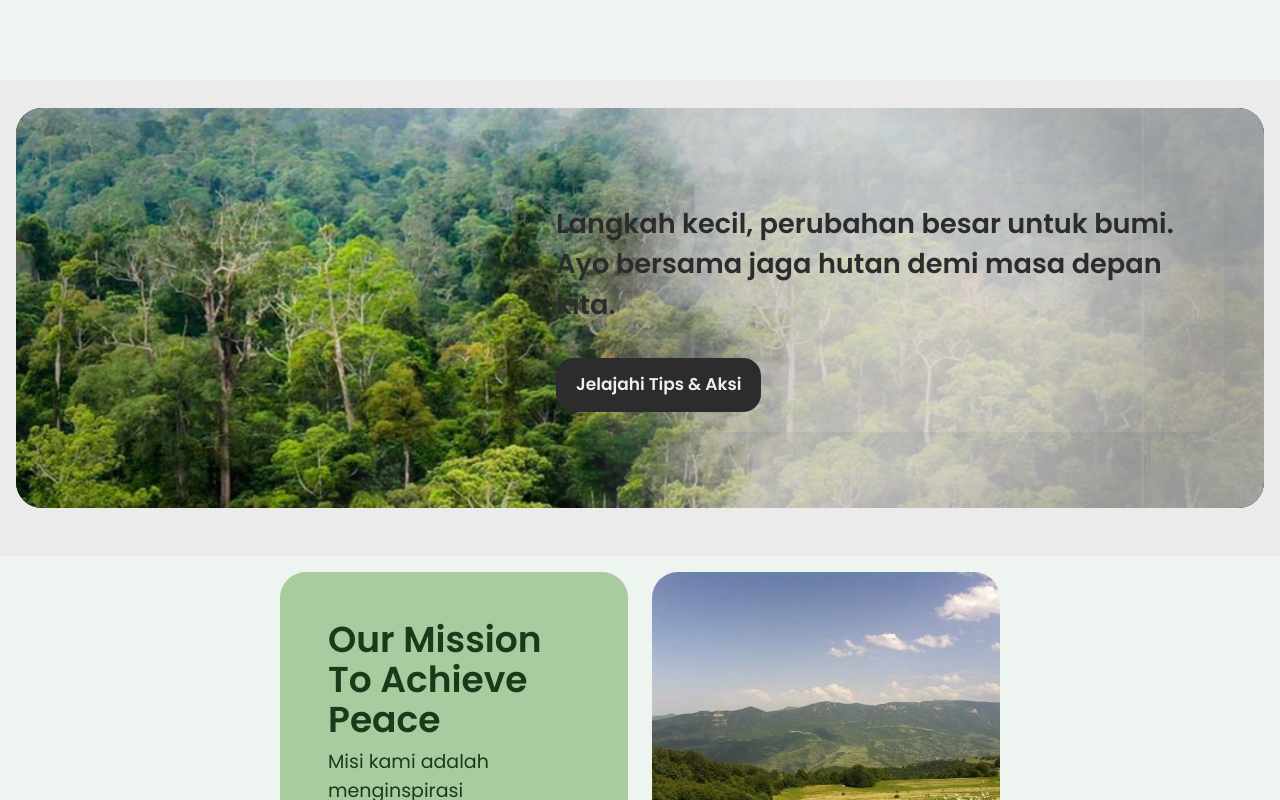
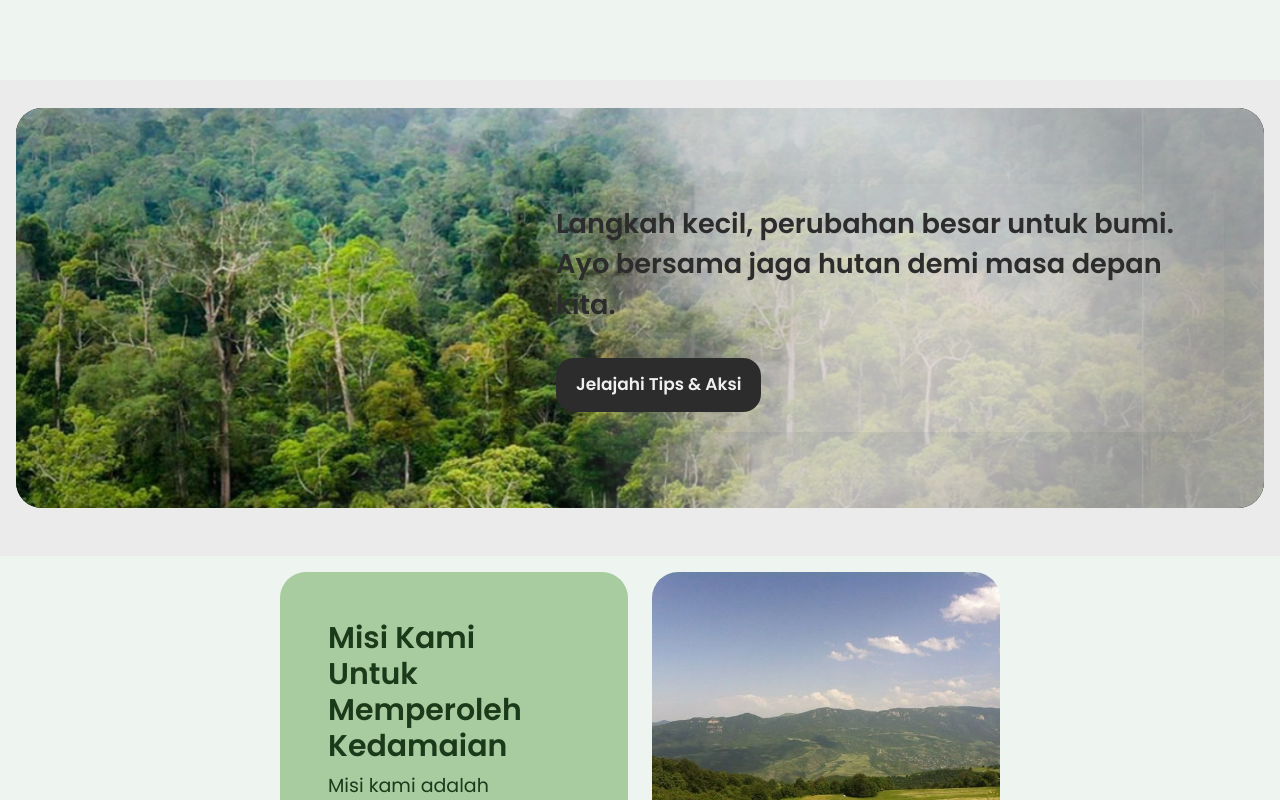
Before and after one commit to excyuef/Peduli-Bumi-Web-Adiwiyata, a React (Vite) app: page / in a window 1280 px wide. Shown: the top 800 px of the page. Built offline with nearby package versions, Linux system fonts and the light colour scheme.

Commit message:
ubah dikit

```diff
--- a/src/pages/Home.jsx
+++ b/src/pages/Home.jsx
@@ -68,13 +68,13 @@ function Home() {
             data-aos="fade-right"
             className="rounded-4xl bg-[#a8cba0] p-8 text-[#1b3a1a] lg:max-w-130 lg:p-12"
           >
-            <div className="mb-2 text-2xl font-bold lg:text-4xl">
+            <div className="mb-2 text-2xl font-bold md:text-3xl">
               <p>
-                Our Mission
+                Misi Kami
                 <br />
-                To Achieve
+                Untuk Memperoleh
                 <br />
-                Peace
+                Kedamaian
               </p>
             </div>
             <div className="text-left text-[13px] lg:text-[19px]">
```
